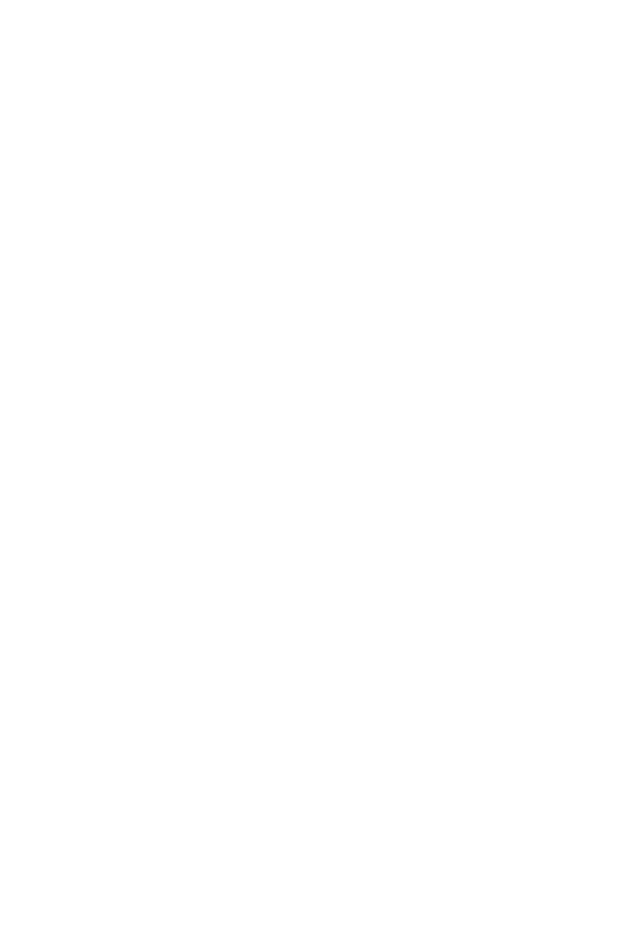
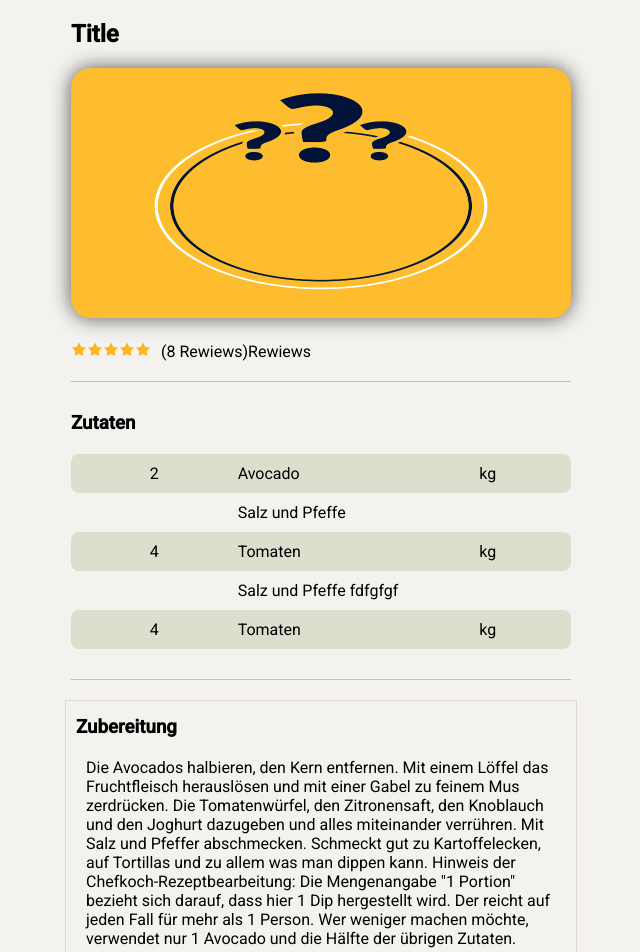
Before and after one commit to aliho3ein/rezept-sharing, a React (Vite) app: page /comments in a window 1280 px wide. Before the commit this address had no page. Shown: the top 952 px of the page, without its empty margins (319-959 px from the left). Before the commit the page ends 800 px from the top, so only its background shows below. Built offline with nearby package versions, Linux system fonts and the light colour scheme.

Commit message:
my commit not yet finish

```diff
--- /dev/null
+++ b/src/components/comments/CountRewiews.tsx
@@ -0,0 +1,13 @@
+import {FC} from 'react'
+import Rewiews from '../cardRecipe/Rewiews'
+import styles from "../../styles/counterRewiews/counterRewiews.module.scss"
+export const CountRewiews:FC = () => {
+  return (
+    <div className={styles.mainRewiews}>
+          {[...Array(5)].map(() => {
+            return <Rewiews />
+           })}
+           <p>(8 Rewiews)Rewiews </p>       {/*(8 Rewiews)*/}
+    </div>
+  )
+}
--- /dev/null
+++ b/src/components/comments/TitleDescription.tsx
@@ -0,0 +1,75 @@
+import { FC } from "react";
+import styles from "../../styles/comments/titleDescription.module.scss";
+import { CountRewiews } from "./CountRewiews";
+const TitleDescription: FC = () => {
+  const arrZutaten = [
+    { title: "Avocado", number: 2, unit: "kg" },
+    { title: "Salz und Pfeffe", number: "", unit: "" },
+    { title: "Tomaten", number: 4, unit: "kg" },
+    { title: "Salz und Pfeffe fdfgfgf", number: "", unit: "" },
+    { title: "Tomaten", number: 4, unit: "kg" },
+  ];
+
+  return (
+    <>
+      <div className={styles.wrapper}>
+        <section className={styles.sectImg}>
+          <h2>Title</h2>
+          <img
+            className={styles.imgRecipe}
+            src={"/src/assets/removebg-incognito.png"} //removebg-incognito.png incognita.jpg
+            alt="image incognita"
+          />
+          <CountRewiews />
+        </section>
+        <section className={styles.sectZutaten}>
+          <div>
+            <h3>Zutaten</h3>
+            {arrZutaten.map((zutaten, index) => {
+              return (
+                <div
+                  className={styles.listItem}
+                  style={
+                    index % 2 === 0
+                      ? { backgroundColor: "#dbe0ce" }
+                      : { backgroundColor: "" }
+                  }
+                >
+                  <p
+                    // style={
+                    //   zutaten.number === ""
+                    //     ? { visibility: "hidden" }
+                    //     : { visibility: "visible" }
+                    // }
+                  >
+                    {/* {zutaten.number === "" ? 0 : zutaten.number} */}
+                    {zutaten.number}
+                  </p>
+                  <p style={{ textAlign: "left" }}>{zutaten.title}</p>
+                  <p>{zutaten.unit}</p>
+                </div>
+              );
+            })}
+          </div>
+        </section>
+      </div>
+      <section className={styles.zubereitung}>
+        <h3>Zubereitung</h3>
+        <p>
+          Die Avocados halbieren, den Kern entfernen. Mit einem Löffel das
+          Fruchtfleisch herauslösen und mit einer Gabel zu feinem Mus
+          zerdrücken. Die Tomatenwürfel, den Zitronensaft, den Knoblauch und den
+          Joghurt dazugeben und alles miteinander verrühren. Mit Salz und
+          Pfeffer abschmecken. Schmeckt gut zu Kartoffelecken, auf Tortillas und
+          zu allem was man dippen kann. Hinweis der Chefkoch-Rezeptbearbeitung:
+          Die Mengenangabe "1 Portion" bezieht sich darauf, dass hier 1 Dip
+          hergestellt wird. Der reicht auf jeden Fall für mehr als 1 Person. Wer
+          weniger machen möchte, verwendet nur 1 Avocado und die Hälfte der
+          übrigen Zutaten.
+        </p>
+      </section>
+      </>
+  );
+};
+
+export default TitleDescription;
--- a/src/pages/App.tsx
+++ b/src/pages/App.tsx
@@ -3,6 +3,7 @@
 import StartPage from "../components/startPage/Index";
 import UserProfile from "./UserProfile";
 import Aos from "aos";
+import CommentPage from "./CommentPage";
 
 const App: FC = () => {
   useEffect(() => {
@@ -14,6 +15,7 @@
       <Routes>
         <Route path="/" element={<StartPage />} />
         <Route path="/user-profile" element={<UserProfile />} />
+        <Route path="/comments" element={<CommentPage />} />
       </Routes>
     </>
   );
--- /dev/null
+++ b/src/pages/CommentPage.tsx
@@ -0,0 +1,10 @@
+import { FC } from "react";
+import TitleDescription from "../components/comments/TitleDescription";
+import styles from "../styles/commentPage/commentPage.module.scss"
+const CommentPage: FC = () => {
+  return <div className={styles.main}>
+  <TitleDescription/>
+  </div>;
+};
+
+export default CommentPage;
--- /dev/null
+++ b/src/styles/commentPage/commentPage.module.scss
@@ -0,0 +1,11 @@
+@import "../variable";
+.main {
+    background-color:  $primary-color;
+    min-height: 100vh;
+    height: 100%;
+
+    padding:20px;
+    display: flex;
+    flex-direction: column;
+    align-items: center;
+}
--- /dev/null
+++ b/src/styles/comments/titleDescription.module.scss
@@ -0,0 +1,58 @@
+@import "../variable";
+.wrapper{
+  width: 100%;
+  height: max-content;
+  max-width: 500px;
+  display: flex;
+  flex-direction: column;
+  align-items: center;
+
+}
+.sectImg{
+ //border: 1px solid;
+ width: 100%;
+}
+.imgRecipe {
+  min-width: 300px;
+  height: 250px;
+  border-radius: 20px;
+  background-color: $secondary-color;
+  width: 100%;
+  filter: drop-shadow(0 0 10px #555);
+  margin: 20px 0;
+}
+
+.sectZutaten {
+  margin: 20px 0;
+  border-top: 1px solid rgba(81, 72, 72, 0.303);
+  border-bottom: 1px solid rgba(81, 72, 72, 0.303);
+  padding: 30px 0;
+  width:100%;
+  h3 {
+    padding-bottom: 20px ;
+  }
+
+  .listItem {
+    display: flex;
+    width: 100%;
+    border-radius: 8px;
+    justify-content: space-between;
+    p {
+      width: 100%;
+      text-align: center;
+      padding: 10px 0;
+    }
+  }
+
+}
+
+.zubereitung {
+    border: 1px solid rgba(81, 72, 72, 0.152);;
+    padding: 15px 0 0 10px ;
+    p {
+        max-width: 500px;
+        padding: 20px 10px;
+    }
+
+
+}
--- /dev/null
+++ b/src/styles/counterRewiews/counterRewiews.module.scss
@@ -0,0 +1,6 @@
+.mainRewiews {
+    display: flex;
+    p{
+        padding-left: 10px;
+    }
+}
```
Also changed, not shown: src/assets/incognita.jpg (added), src/assets/removebg-incognito.png (added).
